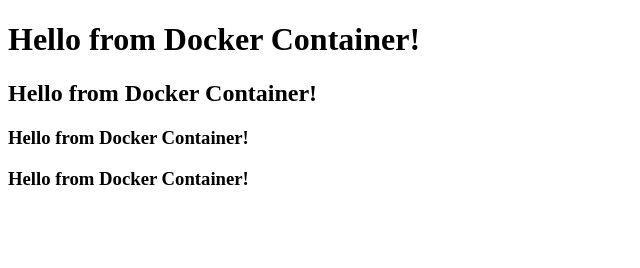
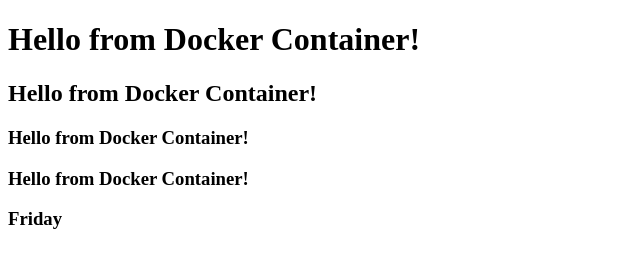
Before and after one commit to DipaliGhadage1904/my-web-app, a plain HTML site: page index.html in a window 1280 px wide. Shown: the full height of the page, 0-640 px from the left. Drawn offline with Linux system fonts and the light colour scheme.

Commit message:
Update index.html

```diff
--- a/index.html
+++ b/index.html
@@ -8,5 +8,6 @@
     <h2>Hello from Docker Container!</h2>
     <h3>Hello from Docker Container!</h3>
      <h3>Hello from Docker Container!</h3>
+    <h3>Friday</h3>
   </body>
 </html>
```
